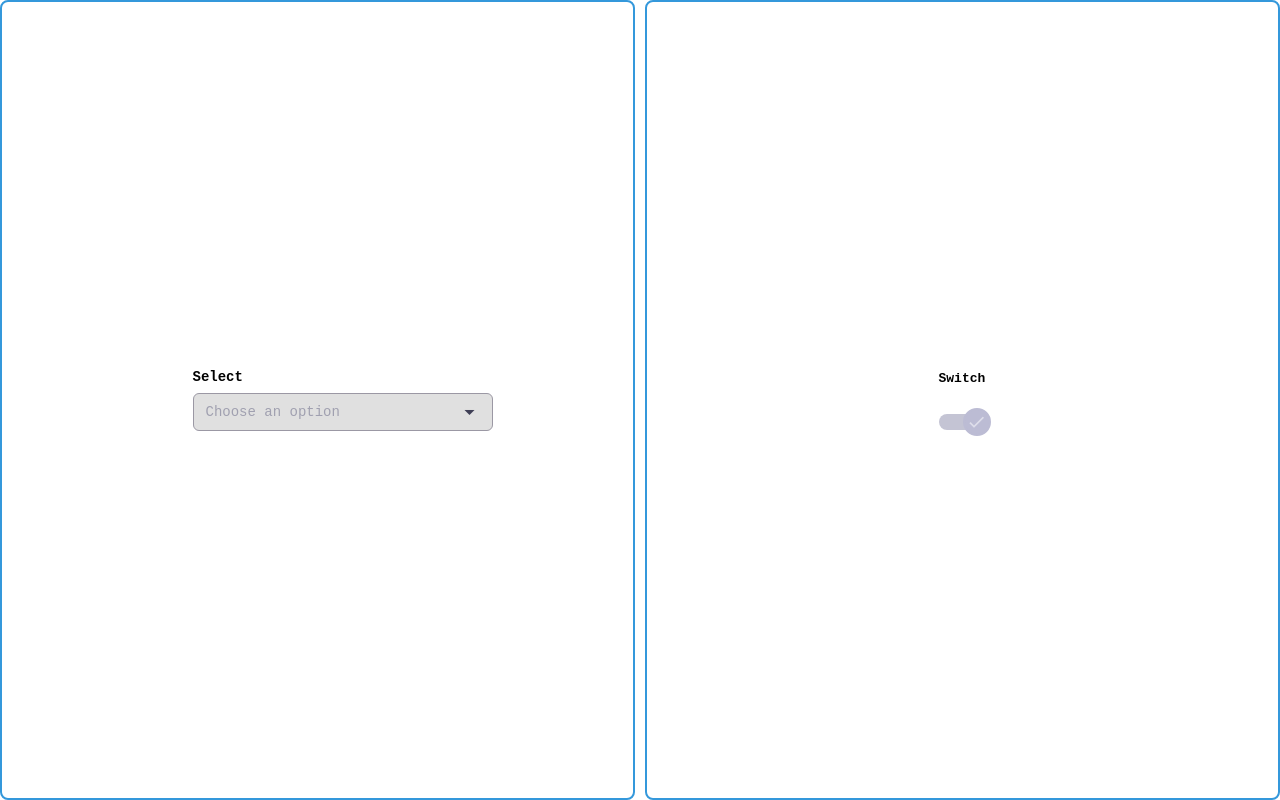
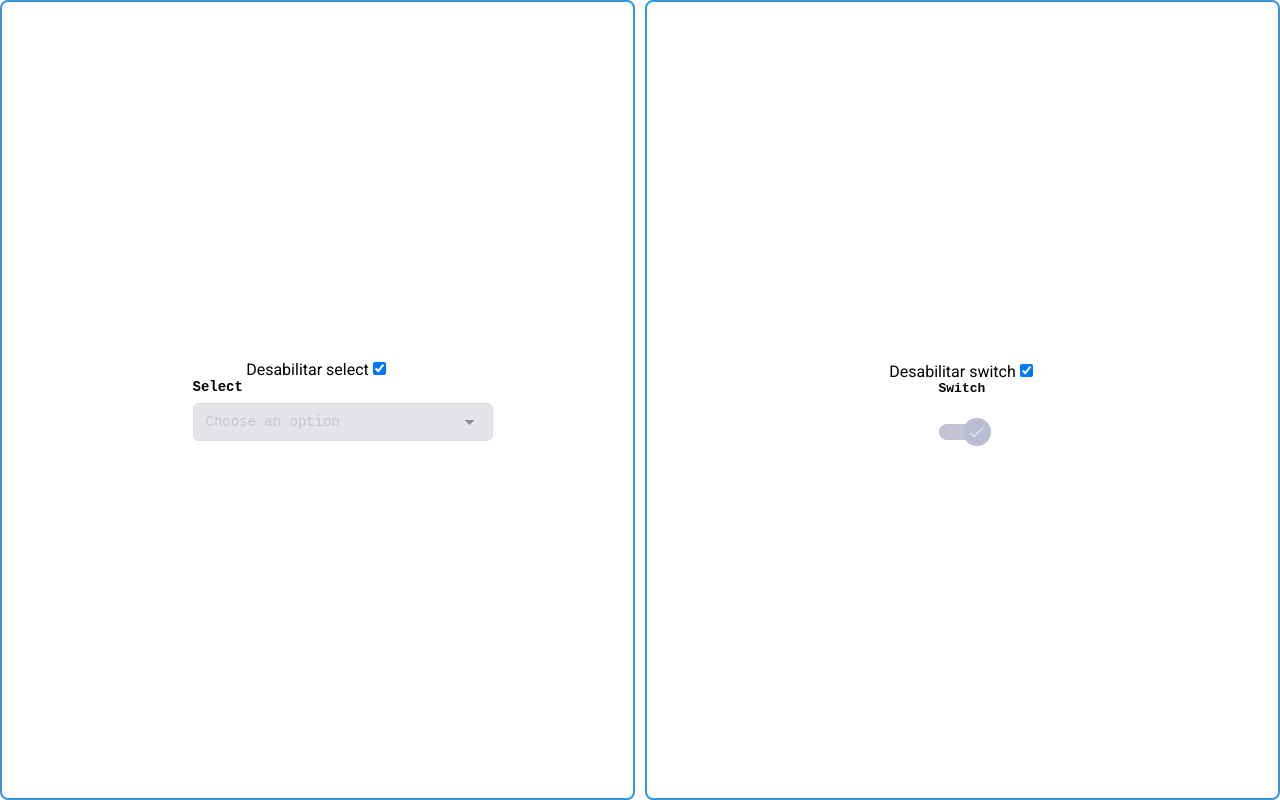
Before and after one commit to guiRepo/components-angular, an Angular app: page / in a window 1280 px wide. Built offline with nearby package versions, Linux system fonts and the light colour scheme.

Commit message:
Ajustes finais da componentização

```diff
--- a/src/app/app.component.css
+++ b/src/app/app.component.css
@@ -6,20 +6,22 @@
 }
 
 .select-container {
+  flex-direction: column;
   display: flex;
   width: 50%;
   justify-content: center;
   align-items: center;
-  border: 2px solid #3498db; /* largura, estilo e cor */
+  border: 2px solid #3498db;
   border-radius: 8px;
   margin-right: 10px;
 }
 
 .switch-container {
+  flex-direction: column;
   display: flex;
   width: 50%;
   justify-content: center;
   align-items: center;
-  border: 2px solid #3498db; /* largura, estilo e cor */
+  border: 2px solid #3498db;
   border-radius: 8px;
 }
--- a/src/app/app.component.html
+++ b/src/app/app.component.html
@@ -1,8 +1,16 @@
 <div class="main-container">
   <div class="select-container">
-    <select-component />
+    <div class="disabled-container">
+      <label for="desabilitar">Desabilitar select</label>
+      <input type="checkbox" name="des" id="des" [(ngModel)]="checkedSelect">
+    </div>
+    <select-component [disabled]="checkedSelect" [items]="listItems"/>
   </div>
   <div class="switch-container">
-    <switch-component />
+    <div class="disabled-container">
+      <label for="desabilitar">Desabilitar switch</label>
+      <input type="checkbox" name="desabilitar" id="desabilitar" [(ngModel)]="checkedSwitch">
+    </div>
+    <switch-component [disabled]="checkedSwitch"/>
   </div>
 </div>
--- a/src/app/app.component.ts
+++ b/src/app/app.component.ts
@@ -1,13 +1,21 @@
 import { Component } from '@angular/core';
 import { SelectComponent } from '../components/select/select.component';
 import { SwitchComponent } from '../components/switch/switch.component';
+import { FormsModule } from '@angular/forms';
 
 @Component({
   selector: 'app-root',
-  imports: [SelectComponent, SwitchComponent],
+  imports: [SelectComponent, SwitchComponent, FormsModule],
   templateUrl: './app.component.html',
   styleUrl: './app.component.css'
 })
 export class AppComponent {
   title = 'components-angular';
+  checkedSelect: boolean = true;
+  checkedSwitch: boolean = true;
+  listItems = [
+  { value: 'option1', label: 'Option One' },
+  { value: 'option2', label: 'Option Two' },
+  { value: 'option3', label: 'Option Three' },
+];
 }
--- a/src/components/select/select.component.css
+++ b/src/components/select/select.component.css
@@ -114,3 +114,14 @@
 .icon-check.visible {
   visibility: visible;
 }
+
+.custom-select.disabled {
+  background-color: #d3d3dc;
+  border: 1px solid #c2c2c9;
+  cursor: not-allowed;
+  opacity: 0.6;
+}
+
+.custom-select.disabled .selected-value {
+  pointer-events: none;
+}
--- a/src/components/select/select.component.html
+++ b/src/components/select/select.component.html
@@ -1,25 +1,30 @@
 <div class="select-container">
   <label class="label">Select</label>
 
-  <div class="custom-select" [class.open]="isOpen" [class.disabled]="disabled" (click)="toggleDropdown()">
+  <div
+    class="custom-select"
+    [class.open]="isOpen"
+    [class.disabled]="disabled"
+    (click)="toggleDropdown()"
+  >
     <div class="selected-value" [class.placeholder]="!emptyValue">
       {{ selectedLabel || 'Choose an option' }}
     </div>
     <mat-icon class="dropdown-icon">arrow_drop_down</mat-icon>
 
-    <ul class="options-list" *ngIf="isOpen">
-      @for(item of listItems; track item.value) {
+    <ul class="options-list" *ngIf="isOpen && !disabled">
+      @for(item of items; track item.value) {
         <li
           class="option"
           [class.selected]="item.value === emptyValue"
-          (click)="selectOption(item)"
+          (click)="!disabled && selectOption(item)"
         >
-        <span class="option-content">
-          @if(item.value === emptyValue) {
-            <mat-icon class="icon-check" [class.visible]="item.value === emptyValue">check</mat-icon>
-          }
+          <span class="option-content">
+            @if(item.value === emptyValue) {
+              <mat-icon class="icon-check visible">check</mat-icon>
+            }
             {{ item.label }}
-        </span>
+          </span>
         </li>
       }
     </ul>
--- a/src/components/select/select.component.ts
+++ b/src/components/select/select.component.ts
@@ -1,8 +1,12 @@
-import { Component, HostListener, ElementRef } from '@angular/core';
+import { Component, HostListener, ElementRef, Input } from '@angular/core';
 import { CommonModule } from '@angular/common';
 import { FormsModule } from '@angular/forms';
 import { MatIconModule } from '@angular/material/icon';
 
+interface ItemsList {
+  value: string,
+  label: string
+}
 @Component({
   selector: 'select-component',
   imports: [MatIconModule, FormsModule, CommonModule],
@@ -10,17 +14,11 @@ import { MatIconModule } from '@angular/material/icon';
   styleUrl: './select.component.css'
 })
 export class SelectComponent {
+@Input() disabled: boolean = false;
+@Input() items!: Array<ItemsList>;
 emptyValue: string = '';
 selectedLabel: string = '';
 isOpen: boolean = false;
-disabled: boolean = true;
-
-
-listItems = [
-  { value: 'option1', label: 'Option One' },
-  { value: 'option2', label: 'Option Two' },
-  { value: 'option3', label: 'Option Three' },
-];
 
 constructor (private elementRef: ElementRef) {}
 
--- a/src/components/switch/switch.component.ts
+++ b/src/components/switch/switch.component.ts
@@ -1,8 +1,6 @@
-import { Component } from '@angular/core';
+import { Component, Input } from '@angular/core';
 import { FormsModule } from '@angular/forms';
 import { MatIconModule } from '@angular/material/icon';
-
-
 
 @Component({
   selector: 'switch-component',
@@ -11,6 +9,6 @@ import { MatIconModule } from '@angular/material/icon';
   styleUrl: './switch.component.css'
 })
 export class SwitchComponent {
+  @Input() disabled: boolean = false;
   checked: boolean = true;
-  disabled: boolean = true;
 }
```
Also changed, not shown: 1 other file (tests, documents, lock files or other folders).
